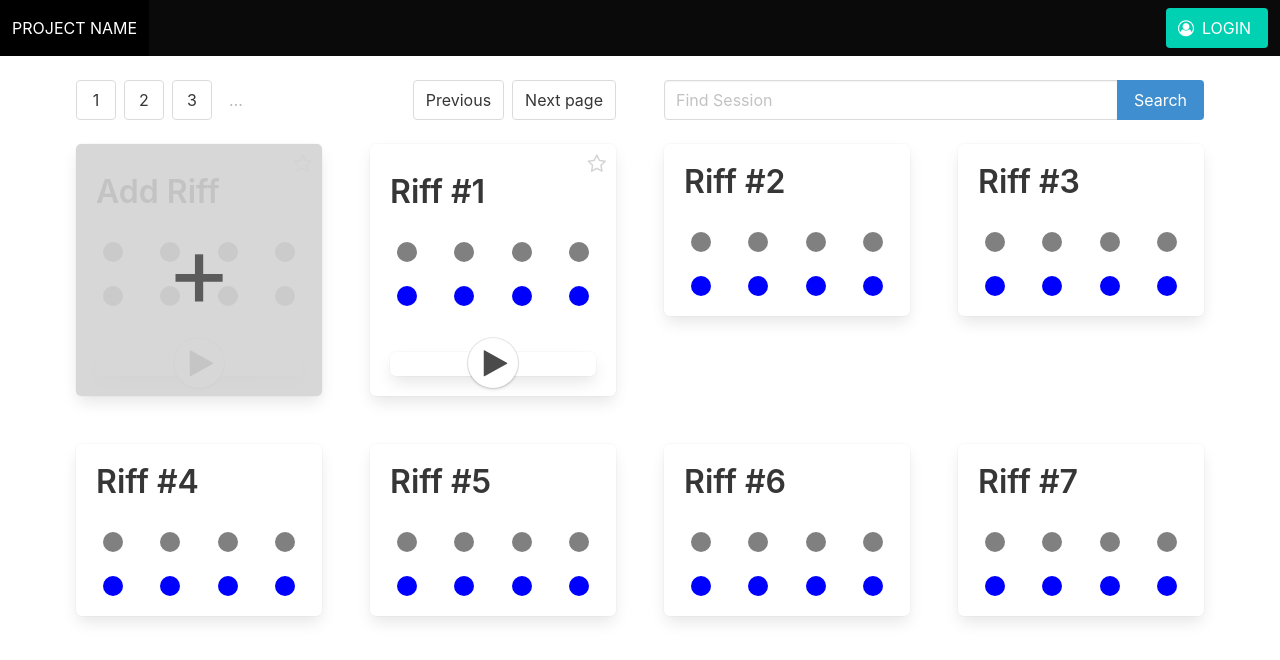
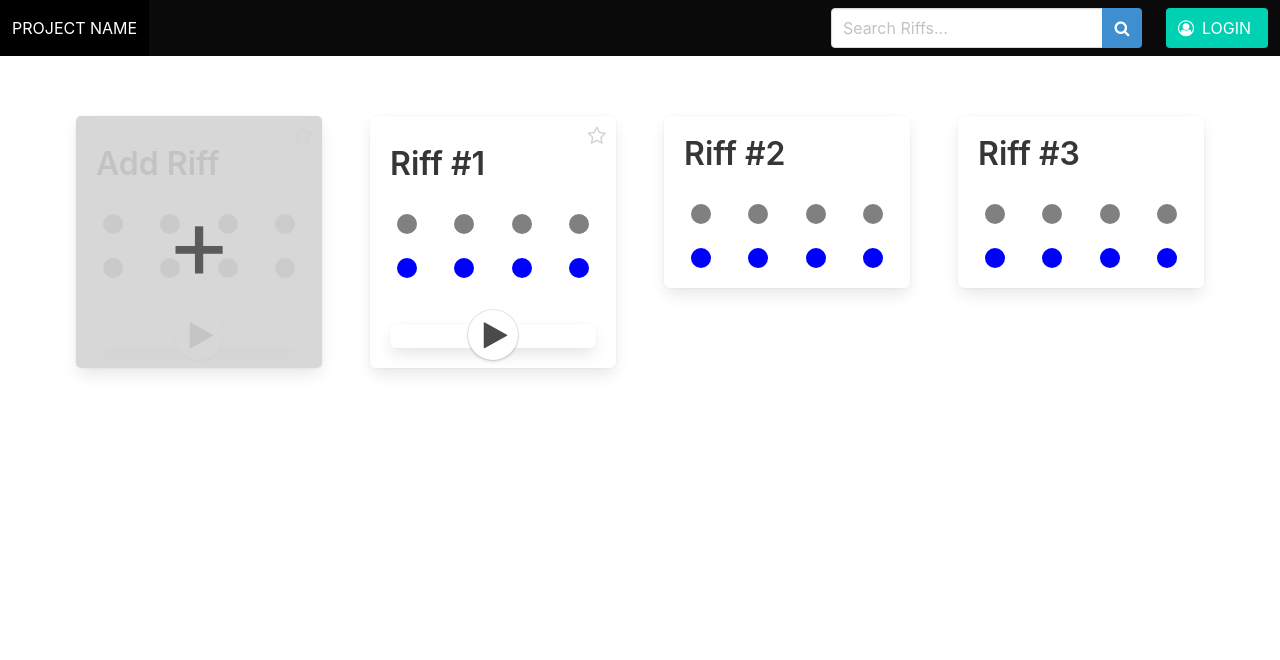
Before and after one commit to takatanium/project2_ui, a plain HTML site: page index.html in a window 1280 px wide. Drawn offline with nearby package versions, Linux system fonts and the light colour scheme.

Commit message:
search moved

```diff
--- a/index.html
+++ b/index.html
@@ -22,7 +22,20 @@
     <div class="navbar-end is-pulled-right">
       <div class="field is-grouped">
         <div class="navbar-item">
-
+    		<!-- <div class="column is-8 is-offset-2"> -->
+	        <div class="field has-addons input-searcher">
+	          <div class="control input-searcher">
+	            <input class="input" type="text" placeholder="Search Riffs...">
+	          </div>
+	          <div class="control">
+	            <a class="button is-info">
+	              <span class="icon">
+                  <i class="fa fa-search"></i>
+                </span>
+	            </a>
+	          </div>
+	        </div>
+	      <!-- </div>           -->
         </div>
         <div class="navbar-item">
           <a class="button is-primary" href="">
@@ -39,8 +52,8 @@
   <div class="section">
     <div class="container">
 
-    	<div class="columns searcher">
-    		<div class="column is-half half-searcher">
+    	<!-- <div class="columns searcher"> -->
+<!--     		<div class="column is-half half-searcher">
 	        <nav class="pagination" role="navigation" aria-label="pagination">
 	          <a class="pagination-previous">Previous</a>
 	          <a class="pagination-next">Next page</a>
@@ -59,12 +72,13 @@
 	            </li>
 	          </ul>
 	        </nav>
-    		</div>
+    		</div> -->
 
-    		<div class="column is-half is-flex half-searcher">
+    		<!-- <div class="column is-half is-flex half-searcher"> -->
+<!--     		<div class="column is-8 is-offset-2">
 	        <div class="field has-addons input-searcher">
 	          <div class="control input-searcher">
-	            <input class="input"  type="text" placeholder="Find Session">
+	            <input class="input" type="text" placeholder="Find">
 	          </div>
 	          <div class="control">
 	            <a class="button is-info">
@@ -72,12 +86,13 @@
 	            </a>
 	          </div>
 	        </div>
-	      </div>
-      </div>
+	      </div> -->
 
-      <div class="columns">
+      <!-- </div> -->
 
-        <div class="column is-mobile is-one-quarter-tablet">
+      <div class="columns is-desktop">
+
+        <div class="column">
           <div class="tile is-parent">
             <article class="tile is-child box">
             	<div class="overlay add-session">
@@ -127,7 +142,7 @@
           </div>
         </div>
 
-        <div class="column is-mobile is-one-quarter-tablet">
+        <div class="column">
           <div class="tile is-parent">
             <article class="tile is-child box">
             	<div class="overlay session">
@@ -177,7 +192,7 @@
           </div>
         </div>
 
-        <div class="column is-mobile is-one-quarter-tablet">
+        <div class="column">
           <div class="tile is-parent">
             <article class="tile is-child box">
               <div class="content">
@@ -216,7 +231,7 @@
           </div>
         </div>
 
-        <div class="column is-mobile is-one-quarter-tablet">
+        <div class="column">
           <div class="tile is-parent">
             <article class="tile is-child box">
               <div class="content">
@@ -255,164 +270,6 @@
           </div>
         </div>
 
-      </div>
-
-      <div class="columns">
-        <div class="column is-mobile is-one-quarter-tablet">
-          <div class="tile is-parent">
-            <article class="tile is-child box">
-              <div class="content">
-                <p class="title">Riff #4</p>
-                <div class="columns is-flex">
-                  <div class="column is-3">
-                    <div class="circle circle-grey"></div>
-                  </div>
-                  <div class="column is-3">
-                    <div class="circle circle-grey"></div>
-                  </div>
-                  <div class="column is-3">
-                    <div class="circle circle-grey"></div>
-                  </div>
-                  <div class="column is-3">
-                    <div class="circle circle-grey"></div>
-                  </div>
-                </div>
-                <div class="columns is-flex">
-                  <div class="column">
-                    <div class="circle circle-blue"></div>
-                  </div>
-                  <div class="column">
-                    <div class="circle circle-blue"></div>
-                  </div>
-                  <div class="column">
-                    <div class="circle circle-blue"></div>
-                  </div>
-                  <div class="column">
-                    <div class="circle circle-blue"></div>
-                  </div>
-                </div>
-
-              </div>
-            </article>
-          </div>
-        </div>
-
-        <div class="column is-mobile is-one-quarter-tablet">
-          <div class="tile is-parent">
-            <article class="tile is-child box">
-              <div class="content">
-                <p class="title">Riff #5</p>
-                <div class="columns is-flex">
-                  <div class="column is-3">
-                    <div class="circle circle-grey"></div>
-                  </div>
-                  <div class="column is-3">
-                    <div class="circle circle-grey"></div>
-                  </div>
-                  <div class="column is-3">
-                    <div class="circle circle-grey"></div>
-                  </div>
-                  <div class="column is-3">
-                    <div class="circle circle-grey"></div>
-                  </div>
-                </div>
-                <div class="columns is-flex">
-                  <div class="column">
-                    <div class="circle circle-blue"></div>
-                  </div>
-                  <div class="column">
-                    <div class="circle circle-blue"></div>
-                  </div>
-                  <div class="column">
-                    <div class="circle circle-blue"></div>
-                  </div>
-                  <div class="column">
-                    <div class="circle circle-blue"></div>
-                  </div>
-                </div>
-
-              </div>
-            </article>
-          </div>
-        </div>
-
-        <div class="column is-mobile is-one-quarter-tablet">
-          <div class="tile is-parent">
-            <article class="tile is-child box">
-              <div class="content">
-                <p class="title">Riff #6</p>
-                <div class="columns is-flex">
-                  <div class="column is-3">
-                    <div class="circle circle-grey"></div>
-                  </div>
-                  <div class="column is-3">
-                    <div class="circle circle-grey"></div>
-                  </div>
-                  <div class="column is-3">
-                    <div class="circle circle-grey"></div>
-                  </div>
-                  <div class="column is-3">
-                    <div class="circle circle-grey"></div>
-                  </div>
-                </div>
-                <div class="columns is-flex">
-                  <div class="column">
-                    <div class="circle circle-blue"></div>
-                  </div>
-                  <div class="column">
-                    <div class="circle circle-blue"></div>
-                  </div>
-                  <div class="column">
-                    <div class="circle circle-blue"></div>
-                  </div>
-                  <div class="column">
-                    <div class="circle circle-blue"></div>
-                  </div>
-                </div>
-
-              </div>
-            </article>
-          </div>
-        </div>
-
-        <div class="column is-mobile is-one-quarter-tablet">
-          <div class="tile is-parent">
-            <article class="tile is-child box">
-              <div class="content">
-                <p class="title">Riff #7</p>
-                <div class="columns is-flex">
-                  <div class="column is-3">
-                    <div class="circle circle-grey"></div>
-                  </div>
-                  <div class="column is-3">
-                    <div class="circle circle-grey"></div>
-                  </div>
-                  <div class="column is-3">
-                    <div class="circle circle-grey"></div>
-                  </div>
-                  <div class="column is-3">
-                    <div class="circle circle-grey"></div>
-                  </div>
-                </div>
-                <div class="columns is-flex">
-                  <div class="column">
-                    <div class="circle circle-blue"></div>
-                  </div>
-                  <div class="column">
-                    <div class="circle circle-blue"></div>
-                  </div>
-                  <div class="column">
-                    <div class="circle circle-blue"></div>
-                  </div>
-                  <div class="column">
-                    <div class="circle circle-blue"></div>
-                  </div>
-                </div>
-
-              </div>
-            </article>
-          </div>
-        </div>
       </div>
 
     </div>
```
